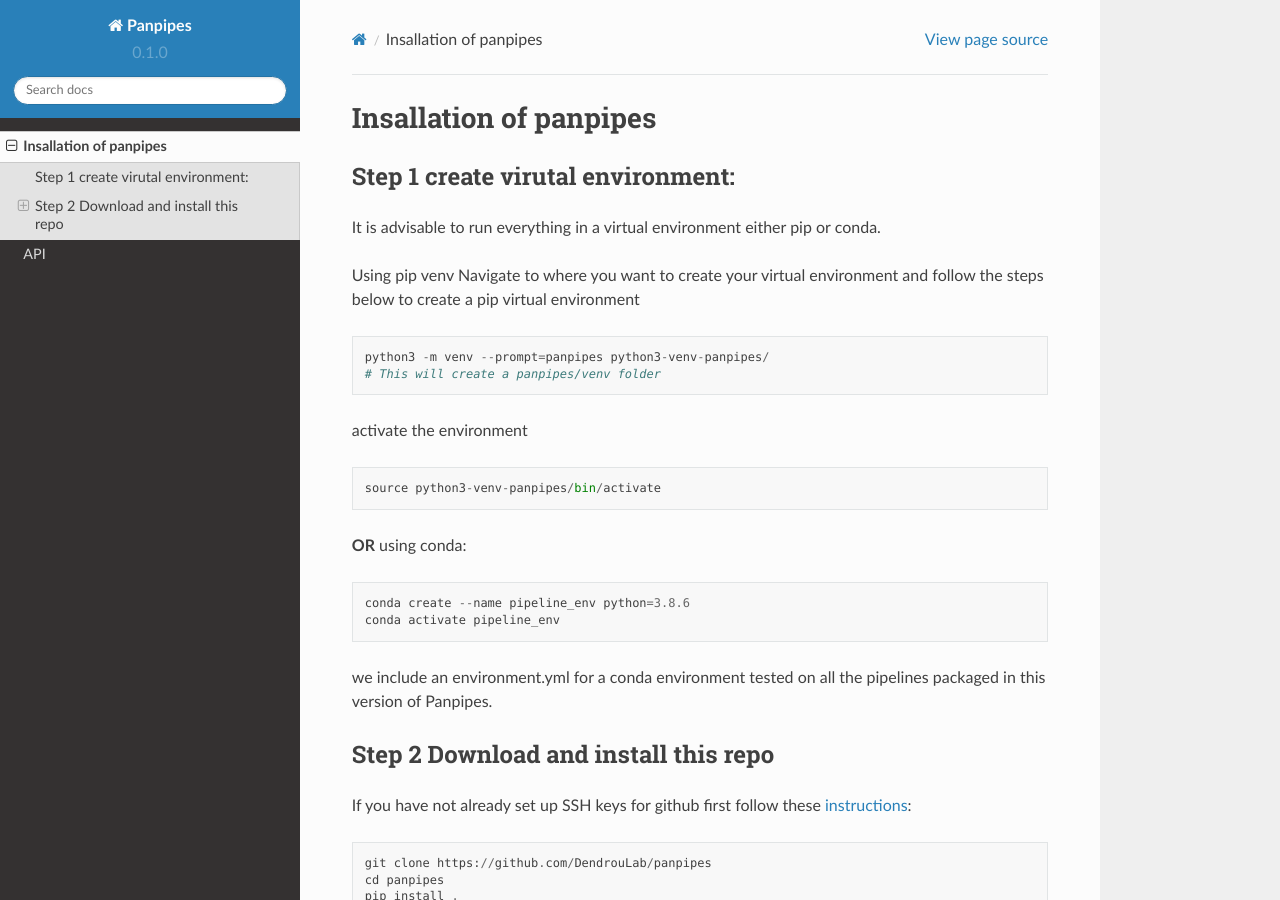
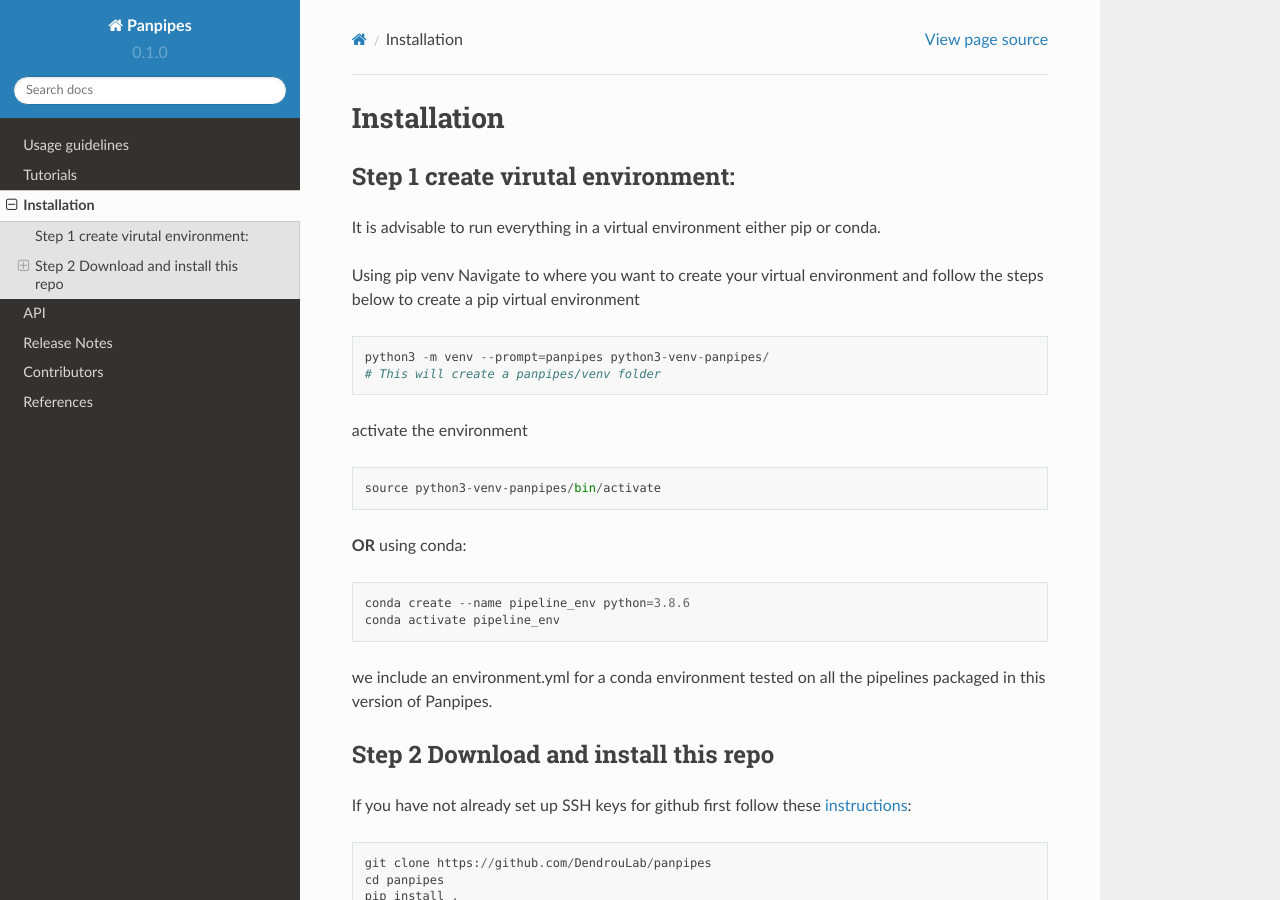
Before and after one commit to bio-la/panpipes-nextflow, a Sphinx documentation site: the page built from docs/install.rst, in a window 1280 px wide and 900 px high. Built offline with Sphinx 7.4.7 and the Read the Docs theme 2.0.0, drawn with Linux system fonts in a browser that asks for light colours.

Commit message:
updated structure

```diff
--- /dev/null
+++ b/docs/contributors.rst
@@ -0,0 +1,2 @@
+Contributors
+=============
--- a/docs/install.rst
+++ b/docs/install.rst
@@ -1,4 +1,4 @@
-Insallation of panpipes
+Installation
 -----------------------
 
 Step 1 create virutal environment:
--- /dev/null
+++ b/docs/references.rst
@@ -0,0 +1,2 @@
+References
+==========
--- /dev/null
+++ b/docs/release_notes.rst
@@ -0,0 +1,2 @@
+Release Notes
+==============
--- /dev/null
+++ b/docs/tutorials.rst
@@ -0,0 +1,2 @@
+Tutorials
+=========
--- a/docs/usage.rst
+++ b/docs/usage.rst
@@ -1,4 +1,4 @@
-Installation
+Usage guidelines
 ==============================
 
 See `installation instrcutions
@@ -8,7 +8,7 @@
 `docs/installation_rescomp <https://github.com/DendrouLab/panpipes/blob/main/docs/installation_rescomp.md>`__
 
 General principles for running pipelines
-========================================
+''''''''''''''''''''''''''''''''''
 
 Run the pipeline from the login node on your server, it will use in
 built the job submission system to submit jobs.
@@ -163,7 +163,7 @@
 in log and repeat step 3.
 
 Running pipeline modules from different entry points.
-=====================================================
+''''''''''''''''''''''''''''''''''
 
 `see
 details <https://github.com/DendrouLab/panpipes/blob/main/docs/different_entry_points.md>`__
```
Also changed, not shown: other parts of docs/usage.rst (+2 -2 lines), docs/index.rst (+7 -0 lines).
